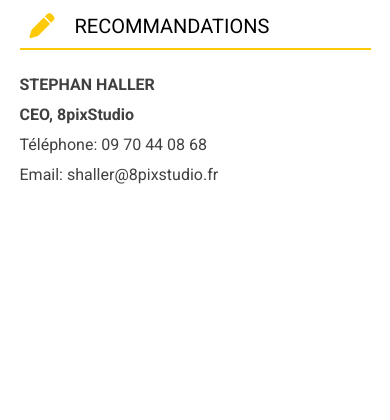
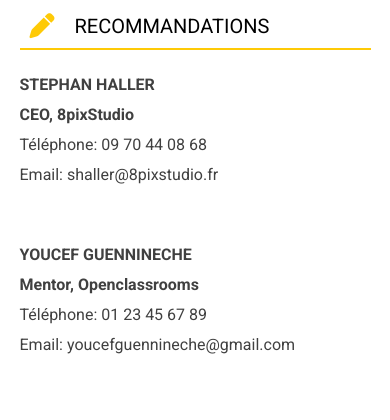
Before and after one commit to tomzidani/OC-P2, a PHP site: page / in a window 390 px wide. Shown: the part 2464-2884 px from the top of the page. Before the commit the page ends 2648 px from the top, so only its background shows below. Run offline with PHP 8.4, Linux system fonts and the light colour scheme; some libraries are stand-ins or nearby versions.

Commit message:
Amélioration responsive & ajout recommandation
Amélioration du responsive, ajout d'une recommandation du mentor, et amélioration de la structure des recommandations

```diff
--- a/assets/css/style.css
+++ b/assets/css/style.css
@@ -25,7 +25,7 @@ h3{font-size: 18px;text-transform: uppercase;margin: 0;}
 .p-droite section ul li{list-style: none; display: flex;}
 div.date{display: flex;}
 div.recommandations{display: flex;}
-div.recommandations p{line-height: 30px; color: #404040;margin-top: 0; margin-left: 0; margin-left: 0; margin-bottom: 50px;}
+div.recommandations p{line-height: 30px; color: #404040;margin-top: 0; margin-left: 0; margin-left: 0; margin-bottom: 50px; width: 50%;}
 div.date-i{width: 200px;}
 
 /* Paragraphes */
@@ -62,19 +62,10 @@ div.date i{color: #feca07;margin-right: 15px;margin-top: 2px;}
 		.p-gauche{min-width: 300px; width: 300px;}
 	}
 
-	/* Tablette */
-	@media (max-width: 992px) {
-		h2.fonction{margin-bottom: 50px;}
+	/* Mobile */
+	@media (max-width: 768px) {
 		.p-gauche section.informations ul li{margin-left: -50px; margin-right: 0px;text-align: center;}
 		.contenu{max-width: 100%;}
-		.p-gauche p{text-align: center;}
-		.p-gauche{width: 100%; padding-top: 0px;}
-		.p-droite{width: 60%; padding-right: 30px; padding-left: 50px;float: left;padding-top: 30px;}
-		article.infos p{font-size: 14px;}
-	}
-
-	/* Mobile */
-	@media (max-width: 768px) {
 		div.date-i{width: 120px;}
 		h2{font-size: 20px;}
 		.p-droite .banniere h2 i{margin-right: 15px;}
@@ -82,4 +73,10 @@ div.date i{color: #feca07;margin-right: 15px;margin-top: 2px;}
 		.p-droite{width: 90%; padding: 10px; margin: 0 auto; float: none;}
 		.contenu{display: block;}
 		aside{margin-bottom: 30px;}
+		div.recommandations p{width: 100%;}
+		div.recommandations{display: block;}
+		h2.fonction{margin-bottom: 50px;}
+		.p-gauche p{text-align: center;}
+		.p-gauche{width: 100%; padding-top: 0px;}
+		article.infos p{font-size: 14px;}
 	}
--- a/index.html
+++ b/index.html
@@ -121,6 +121,14 @@
 						Téléphone: <a href="tel:+33970440868">09 70 44 08 68</a><br>
 						Email: <a href="mailto:shaller@8pixstudio.fr">shaller@8pixstudio.fr</a>
 					</p>
+
+					<!-- Recommandation Mentor -->
+					<p>
+						<span class="r-identite">Youcef GUENNINECHE</span><br>
+						<span class="r-poste">Mentor, Openclassrooms</span><br>
+						Téléphone: <a href="tel:+33970440868">01 23 45 67 89</a><br>
+						Email: <a href="mailto:youcefguennineche@gmail.com">youcefguennineche@gmail.com</a>
+					</p>
 				</div>
 			</section>
 		</div>
```
